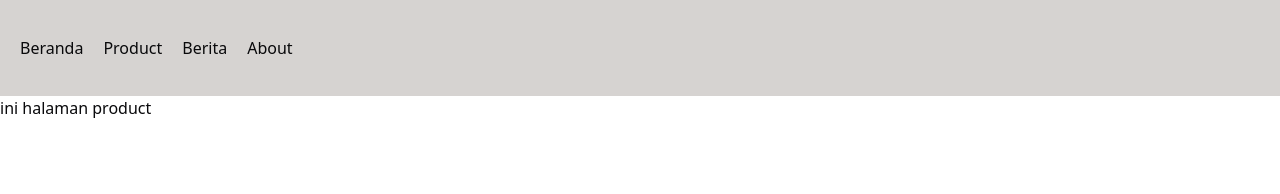
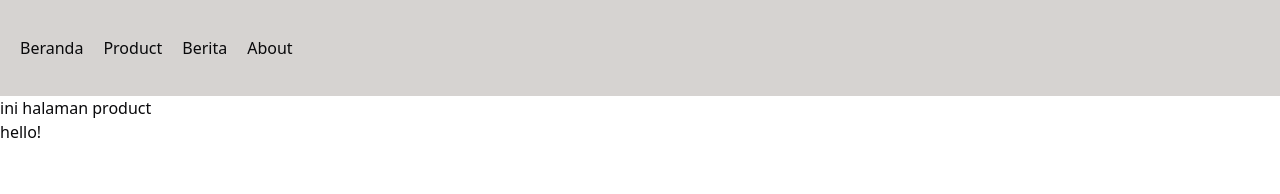
Before and after one commit to rickyfbrianto/tes-next, a Next.js app: page /sagatrade/product in a window 1280 px wide. Shown: the top 194 px of the page. Built offline with nearby package versions, Linux system fonts and the light colour scheme.

Commit message:
Tambahan deskripsi di Product

```diff
--- a/app/product/page.tsx
+++ b/app/product/page.tsx
@@ -3,7 +3,8 @@ import React from 'react'
 export default function page() {
     return (
         <div>
-            ini halaman product
+            <h1>ini halaman product</h1>
+            <span>hello!</span>
         </div>
     )
 }
```
